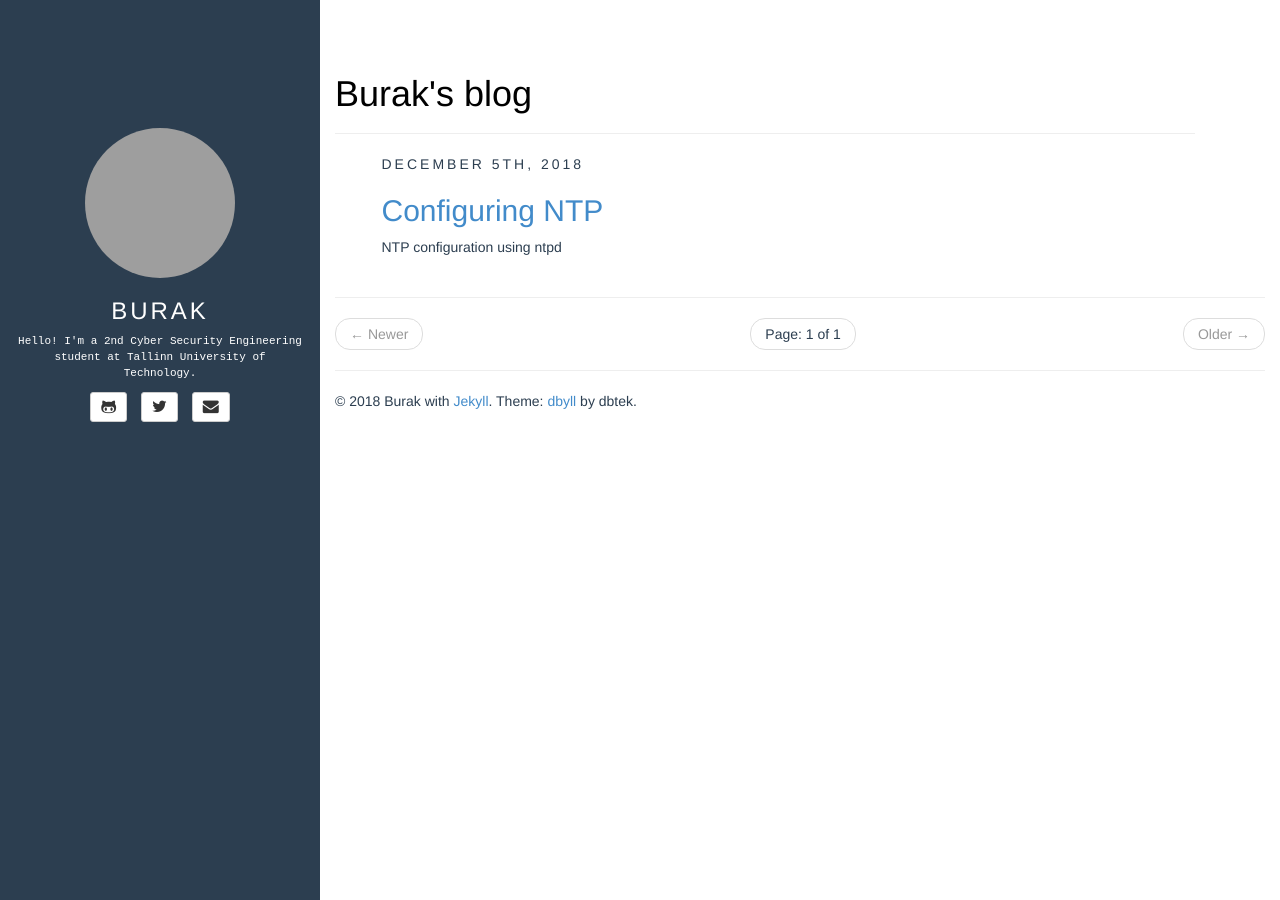
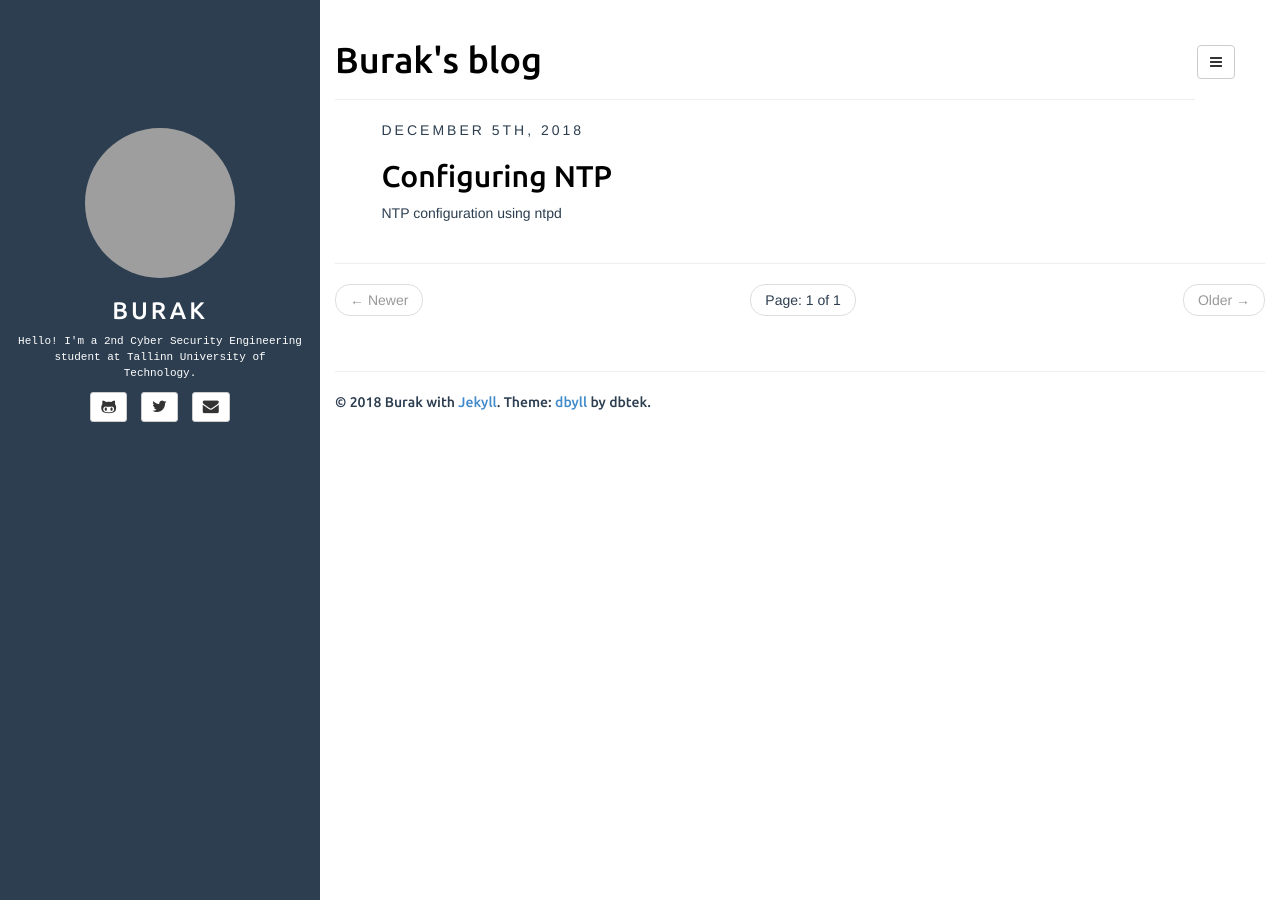
Before and after one commit to mavzerburak0/mavzerburak0.github.io, a Jekyll site: the page built from index.html, in a window 1280 px wide. Built offline with Jekyll 4.4.1, drawn with Linux system fonts in a browser that asks for light colours; the list of posts is cut into pages by our own code; grey boxes are pictures that could not be loaded.

Commit message:
Font back to default

```diff
--- a/assets/css/style.css
+++ b/assets/css/style.css
@@ -114,14 +114,14 @@ article.home div a, article.home pre a { color: #2c3e50; }
 article.home div a:hover, article.home pre a:hover { color: #2c3e50; text-decoration: none; }
 article img { max-width: 100%; }
 
-h1,h2,h3,h4,h5,h6 { font-family: "Courier New, Courier, monospace; }
+h1,h2,h3,h4,h5,h6 { font-family: "Ubuntu", sans-serif; }
 article.home h1,
 article.home h2,
 article.home h3,
 article.home h4,
 article.home h5,
 article.home h6 {
-	font-family: "Courier New", Courier, monospace;
+	font-family: "Ubuntu", sans-serif;
 	color: #000;
 }
 
```
